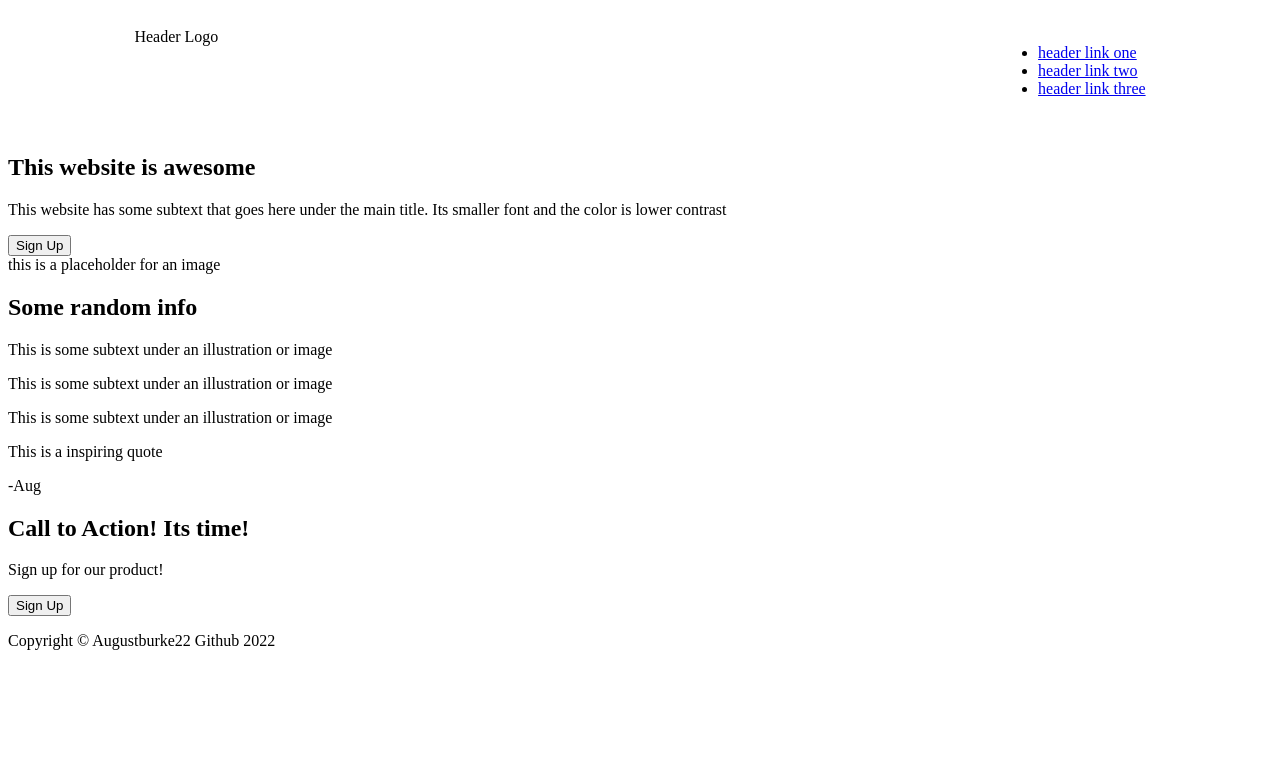
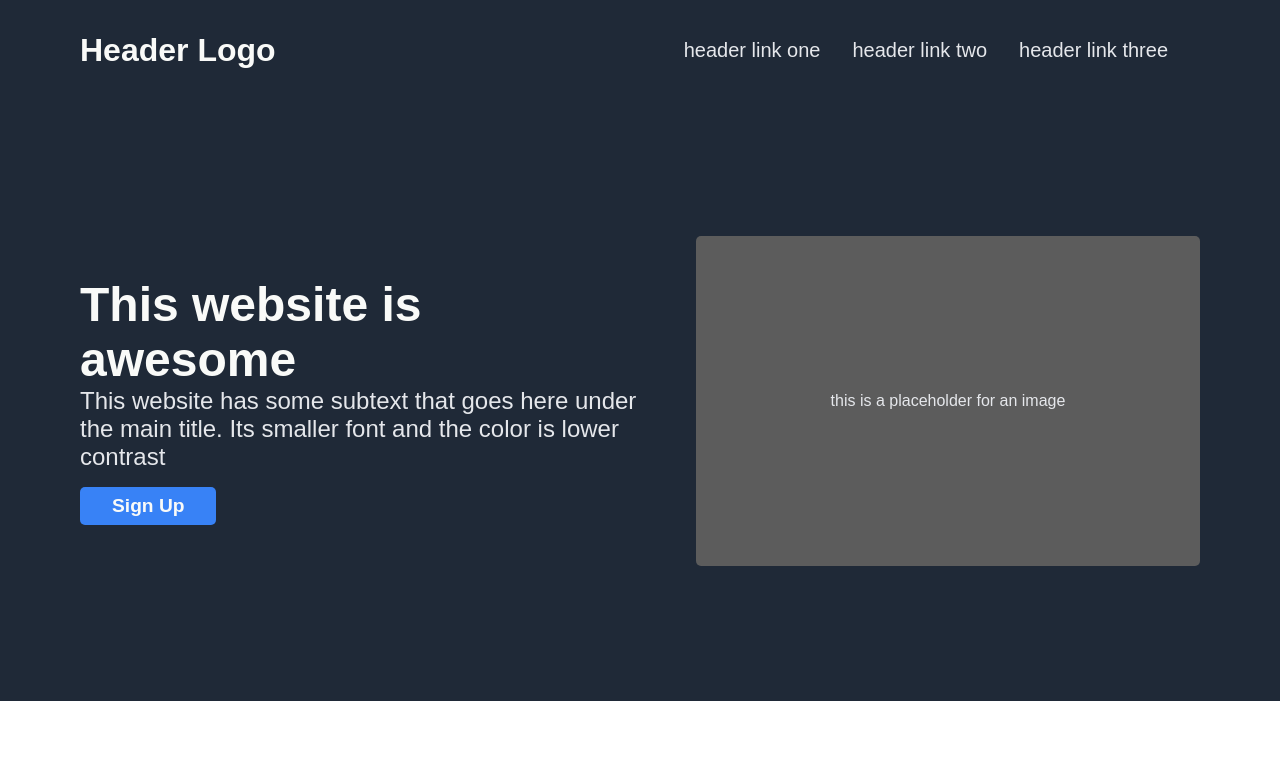
Before and after one commit to augustburke22/UpdatedLandingPage, a plain HTML site: page index.html in a window 1280 px wide. Shown: the top 778 px of the page. Drawn offline with Linux system fonts and the light colour scheme.

Commit message:
cssadditions

```diff
--- a/styles.css
+++ b/styles.css
@@ -16,84 +16,192 @@ Quote section background color #E5E7EB
 Quote Text: 36px light italic #1F2937
 */
 
-nav {
-    display: flex;
-    margin: auto;
-    width: 80%;
-    padding: 20px 0px;
-    justify-content: space-between;
+*{
+	margin:0;
+	--primary:#f9faf8;
+	--secondary:#e5e7eb;
+}
+
+body{
+	font-family:sans-serif,Helvetica;
+}
+
+
+/*the navigation section of the page*/
+.nav-bar{
+	background-color:#1f2937;
+	display:flex;
+	justify-content:space-between;
+	padding:2rem 5rem 2rem 5rem;
+}
+
+.nav-logo{
+	color:var(--primary);
+	font-size:2rem;
+	font-weight:800;
+}
+
+.nav-bar>ul{
+	list-style-type:none;
+	padding:0;
+	display:flex;
+	align-items:center;
+}
+
+.nav-bar>ul>li{
+	margin-right:2rem;
+}
+
+.nav-bar>ul>li>a{
+	text-decoration:none;
+	color:var(--secondary);
+	font-size:1.25rem;
+}
+
+/*The intro section of the page*/
+
+.intro{
+	height:75vh;
+	padding:0 5rem 0 5rem;
+	display:flex;
+	align-items:center;
+	background:#1f2937;
+}
+
+.intro>.intro-text{
+	width:50%;
+	margin-right:auto;
+}
+
+.intro>.intro-text>h1{
+	font-size:3rem;
+	font-weight:extra-bold;
+	color:var(--primary);
+}
+
+.intro>.intro-text>p{
+	font-size:1.5rem;
+	color:var(--secondary);
+}
+
+.sign-btn{
+	padding:0.5rem 2rem;
+	margin-top:1rem;
+	border:none;
+	border-radius:5px;
+	font-size:1.2rem;
+	font-weight:bold;
+	color:var(--primary);
+	background:#3882f6;
+}
+
+
+.intro-img{
+	height:55%;
+	width:45%;
+	background-color:rgb(92,92,92);
+	display:flex;
+	justify-content:center;
+	align-items:center;
+	color:var(--secondary);
+	border-radius:5px;
+}
+
+/*random info section*/
+
+.random-info{
+	height:75vh;
+	text-align:center;
+	margin-top:5rem;
+}
+
+.random-info>h1{
+	font-size:2.75rem;
+	color:rgba(0,0,0,0.8);
+}
+
+.box-container{
+	margin:5rem auto 0 auto;
+	display:flex;
+	justify-content:space-evenly;
+	width:85%;
+	color:rgb(92,92,92);
+}
+
+.boxes{
+	height:25vh;
+	width:15%;
+}
+
+.inner-box{
+	height:100%;
+	border: 5px solid #3882f6;
+	border-radius:1.5rem;
+	margin-bottom:0.5rem;
+}
+
+/*the quote section of the page*/
+
+.quote{
+	height:75vh;
+	background-color:#e5e7eb;
+	display:flex;
+	justify-content:center;
+	align-items:center;
+	flex-direction:column;
 
 }
 
-.dark-background{
-    background-color: #1f2937;
-    font-weight: bold;
-    color: white;
-    gap: 20px;
+.quote>.quotation{
+	font-size:2.2rem;
+	font-style:italic;
+	width:65%;
+	color:#1f2937;
 }
 
-.section2{
-    background-color: #1f2937;
-    border: 10px;
-    height: 125px;
+.quote>.cite{
+	font-size:1.75rem;
+	font-weight:bold;
+	transform:translateX(20rem);
+	color:rgb(92,92,92);
 }
 
-#text2{
+/*sign-up section of the page*/
 
-    border: red;
-    color: white;
-    font-weight: bold;
-    display: inline-block;
+.sign-up{
+	height:75vh;
+	display:flex;
+	justify-content:center;
+	align-items:center;
 }
 
-.section3{
-    background-color: white;
-    border: 10px;
-    height: 125px;
+.sign-sub{
+	background:#3882f6;
+	width:75%;
+	padding:3.5rem;
+	border-radius:15px;
+	display:flex;
+	justify-content:space-around;
+	color:var(--primary);
 }
 
-#text3{
-
+.sign-btn2{
+	padding:0.5rem 2rem;
+	border:2px solid var(--primary);
+	border-radius:5px;
+	font-size:1.2rem;
+	font-weight:bold;
+	color:var(--primary);
+	background:#3882f6;
 }
 
-.section4{
-    background-color: gray;
-    border: 10px;
-    height: 125px;
-    display: flex;
-    justify-content: center;
-    align-items: center;
-    gap: 10px;
+/*footer details*/
+
+.footer-details{
+	background:#1f2937;
+	height:15vh;
+	display:flex;
+	justify-content:center;
+	align-items:center;
+	color:var(--secondary);
 }
-
-
-
-#rickybobby{
-
-}
-
-.section5{
-
-
-
-}
-
-#text5{
-
-}
-
-.section6{
-    background: #1f2937;
-    border: 10px;
-    height: 50px;
-    display: flex;
-    align-items: center;
-    justify-content: center;
-}
-
-#text6{
-    color: gray;
-    align-items: center;
-    font-size: 10px;
-
-}
```
